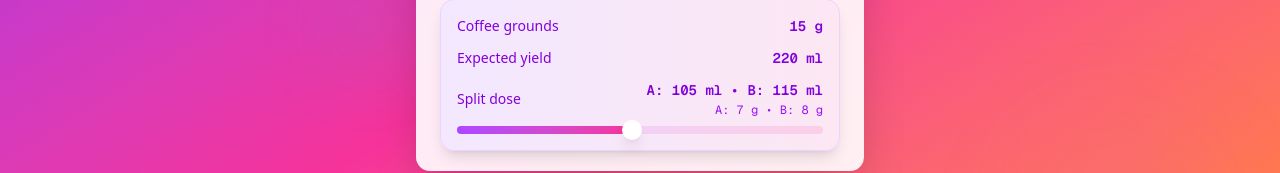
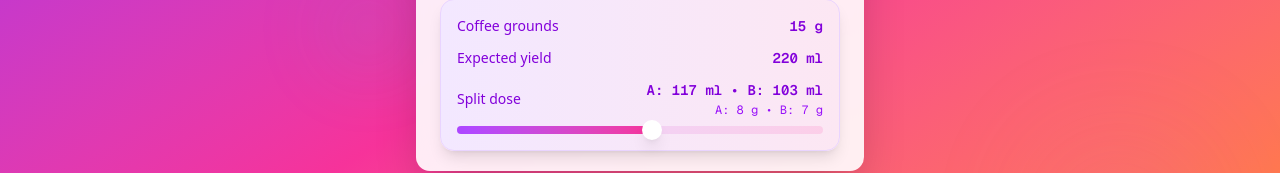
Before and after one commit to Unn4m3DD/hoffmann-v60-timer, a Next.js app: page / in a window 1280 px wide. Shown: the part 420-593 px from the top of the page. Built offline with nearby package versions, Linux system fonts and the light colour scheme.

Commit message:
fix: split calculations

```diff
--- a/src/app/page.tsx
+++ b/src/app/page.tsx
@@ -30,7 +30,7 @@ export default function V60Timer() {
   const [phases, setPhases] = useState<Phase[]>([]);
   const [theme, setTheme] = useState<Theme>("system");
   const [, setHasFinished] = useState(false);
-  const [splitA, setSplitA] = useState<number | null>(null);
+  const [splitAGrams, setSplitAGrams] = useState<number | null>(null);
 
 
   // Calculate phases based on coffee amount
@@ -167,18 +167,15 @@ export default function V60Timer() {
     return () => clearInterval(interval);
   }, [isRunning, phases, currentPhase]);
 
-  // Initialize or clamp split based on coffee amount and expected yield
+  // Initialize or clamp split based on coffee amount (grams)
   useEffect(() => {
-    const totalWater = (coffeeAmount * 250) / 15;
-    const expectedYield = Math.max(0, Math.round(totalWater - coffeeAmount * 2));
-    if (splitA === null) {
-      setSplitA(Math.ceil(expectedYield / 2));
+    if (splitAGrams === null) {
+      setSplitAGrams(Math.ceil(coffeeAmount / 2));
       return;
     }
-    // Clamp if coffee changed
-    const clamped = Math.max(0, Math.min(splitA, expectedYield));
-    if (clamped !== splitA) setSplitA(clamped);
-  }, [coffeeAmount, splitA]);
+    const clamped = Math.max(0, Math.min(splitAGrams, coffeeAmount));
+    if (clamped !== splitAGrams) setSplitAGrams(clamped);
+  }, [coffeeAmount, splitAGrams]);
 
   // Theme management
   useEffect(() => {
@@ -206,7 +203,7 @@ export default function V60Timer() {
     setCurrentTime(0);
     setCurrentPhase(0);
     setHasFinished(false);
-    setSplitA(null);
+    setSplitAGrams(null);
   };
 
   const pauseTimer = () => {
@@ -218,7 +215,7 @@ export default function V60Timer() {
     setCurrentTime(0);
     setCurrentPhase(0);
     setHasFinished(false);
-    setSplitA(null);
+    setSplitAGrams(null);
   };
 
   const getCurrentPhase = () => {
@@ -371,17 +368,13 @@ export default function V60Timer() {
             {(() => {
               const totalWater = (coffeeAmount * 250) / 15;
               const expectedYield = Math.max(0, Math.round(totalWater - coffeeAmount * 2));
-              // Snap per gram of grounds (ml per 1g grounds)
-              const yieldPerGram = coffeeAmount > 0 ? expectedYield / coffeeAmount : expectedYield;
-              const stepMl = Math.max(1, Math.round(yieldPerGram));
-              const defaultA = Math.ceil(expectedYield / 2);
-              const rawA = splitA ?? defaultA;
-              const snappedA = Math.round(rawA / stepMl) * stepMl;
-              const cupA = Math.max(0, Math.min(snappedA, expectedYield));
+              // Determine grounds split (grams)
+              const defaultAGrams = Math.ceil(coffeeAmount / 2);
+              const groundsA = Math.max(0, Math.min(splitAGrams ?? defaultAGrams, coffeeAmount));
+              const groundsB = Math.max(0, coffeeAmount - groundsA);
+              // Compute ml split proportionally to grounds, integers with sum preserved
+              const cupA = coffeeAmount > 0 ? Math.round((expectedYield * groundsA) / coffeeAmount) : 0;
               const cupB = expectedYield - cupA;
-              // Derive grounds split as whole grams linked to step
-              const groundsA = Math.max(0, Math.min(coffeeAmount, Math.round(cupA / stepMl)));
-              const groundsB = Math.max(0, coffeeAmount - groundsA);
               return (
                 <div className="flex flex-col gap-3">
                   <div className="flex items-center justify-between">
@@ -402,11 +395,11 @@ export default function V60Timer() {
                     </div>
                     <Slider
                       min={0}
-                      max={expectedYield}
-                      step={stepMl}
-                      value={[cupA]}
-                      onValueChange={(val: number[]) => setSplitA(val[0])}
-                      aria-label="Split dose A"
+                      max={coffeeAmount}
+                      step={1}
+                      value={[groundsA]}
+                      onValueChange={(val: number[]) => setSplitAGrams(val[0])}
+                      aria-label="Split dose A grounds"
                     />
                   </div>
                 </div>
```
